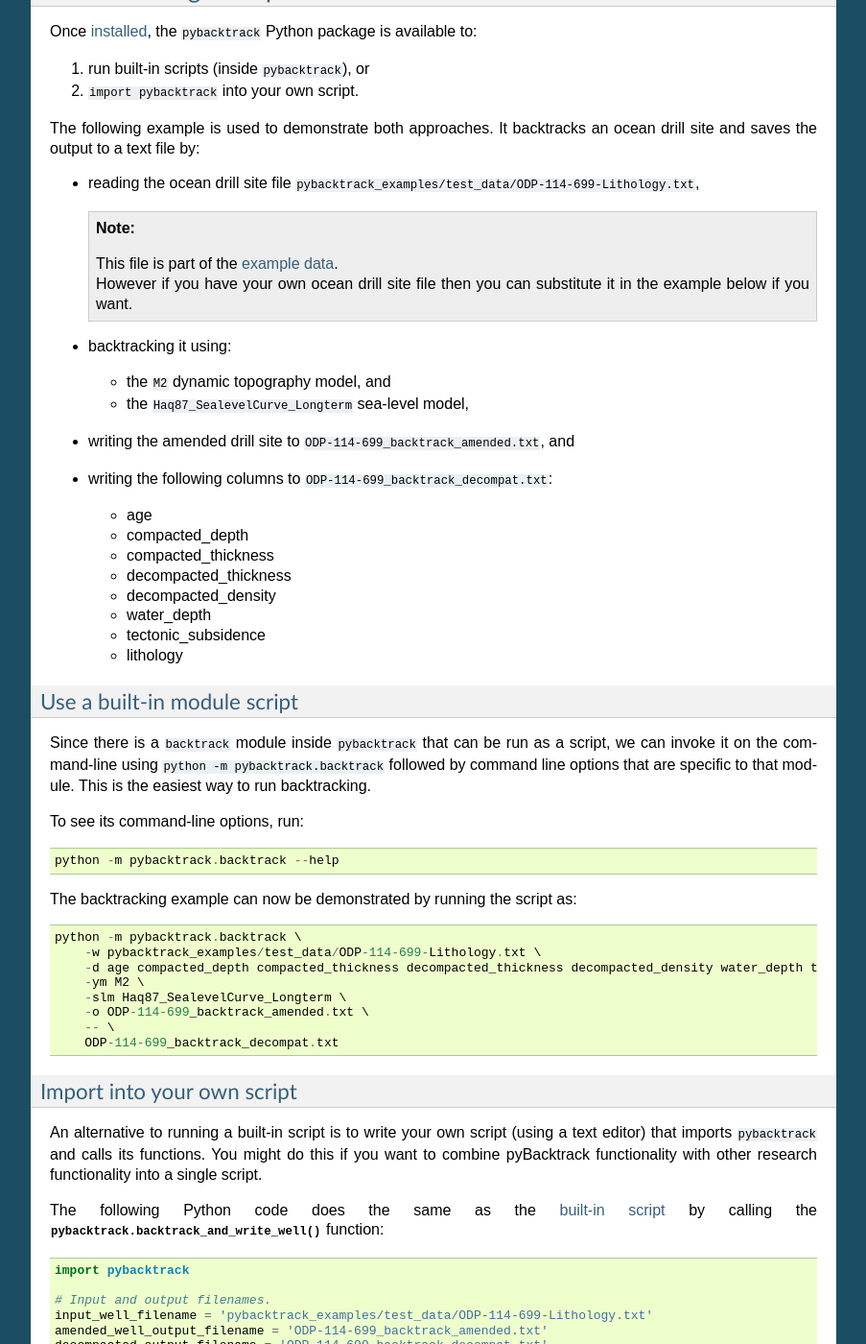
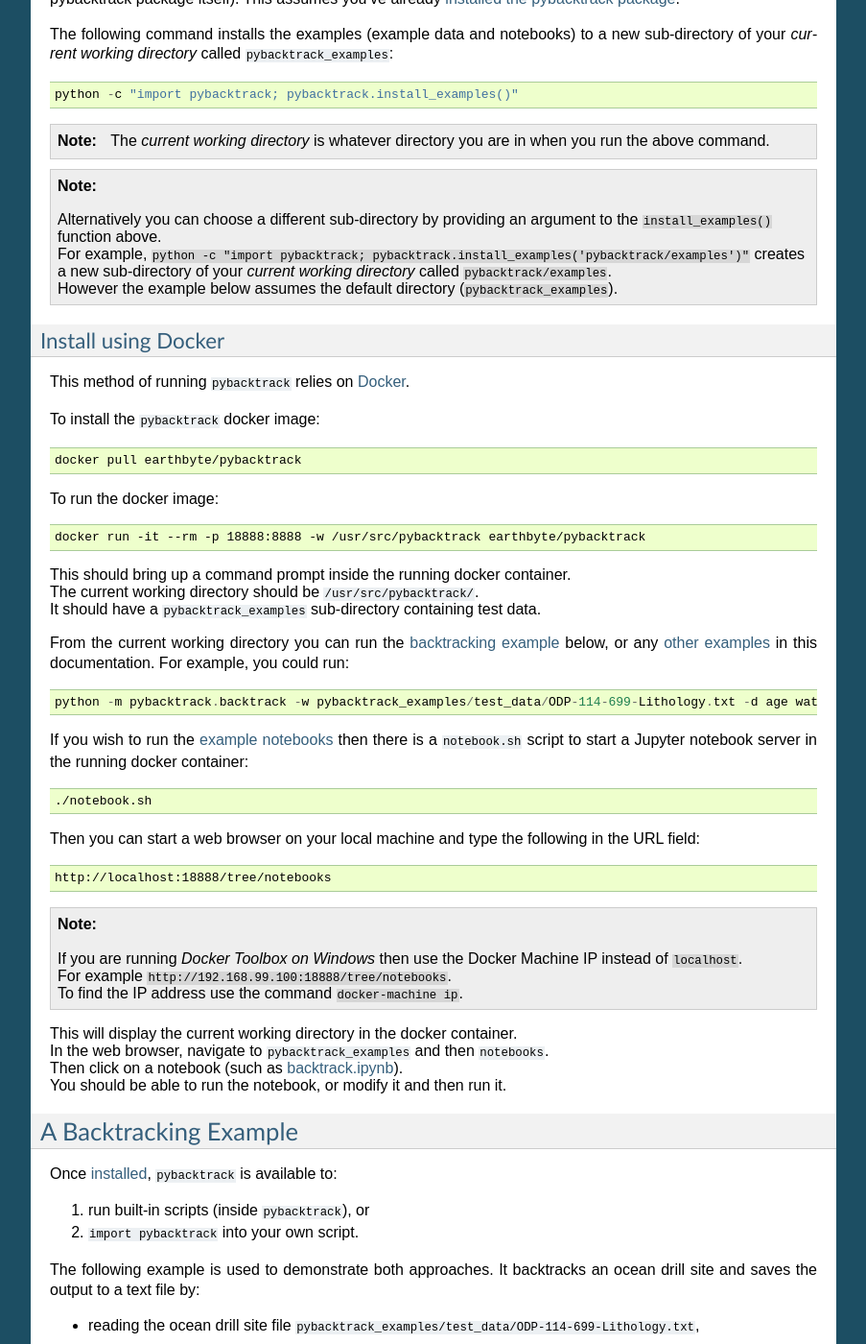
Before and after one commit to EarthByte/pyBacktrack, a Sphinx documentation site: the page built from docs/pybacktrack_getting_started.rst, in a window 1280 px wide and 1400 px high, scrolled down 1610 px. Shown: the whole window at 96% size, without its empty margins (198-1101 px from the left). Built offline with Sphinx 7.4.7, drawn with Linux system fonts in a browser that asks for light colours; some of the changed text lies outside the part shown.

Commit message:
Add Docker installation instructions.

```diff
--- a/docs/pybacktrack_getting_started.rst
+++ b/docs/pybacktrack_getting_started.rst
@@ -5,13 +5,33 @@ Getting Started
 
 .. contents::
    :local:
-   :depth: 2
+   :depth: 3
 
+
+.. _pybacktrack_installation:
+
+Installation
+++++++++++++
+
+You can install ``pybacktrack`` either:
+
+#. using the `pip package manager <https://pypi.org/project/pip/>`_, or
+#. using `Docker <https://www.docker.com/>`_.
+
+Docker is typically more straightforward since all the dependencies of ``pybacktrack`` have been pre-installed.
+
+.. _pybacktrack_install_using_pip:
+
+Install using pip
+-----------------
+
+Python packages installed using pip will typically also have their dependency packages automatically installed also.
+However ``pybacktrack`` requires manual installation of some of its dependencies (as covered in the next section).
 
 .. _pybacktrack_requirements:
 
 Requirements
-------------
+^^^^^^^^^^^^
 
 PyBacktrack depends on:
 
@@ -20,7 +40,7 @@ PyBacktrack depends on:
 - `Generic Mapping Tools (GMT) <http://gmt.soest.hawaii.edu/>`_ (>=5.0.0)
 - `PyGPlates <http://www.gplates.org/>`_
 
-`NumPy` and `SciPy` are automatically installed by `pip` (see :ref:`installation <pybacktrack_install_pybacktrack>`), however `GMT` (version 5 or above) and `pyGPlates` need to be manually installed.
+`NumPy` and `SciPy` are automatically installed by `pip` when :ref:`pybacktrack is installed <pybacktrack_install_pybacktrack>`, however `GMT` (version 5 or above) and `pyGPlates` need to be manually installed.
 
 `GMT` is called via the command-line (shell) and so just needs to be in the PATH in order for `pyBacktrack` to find it.
 Also ensure that version 5 or above (supports NetCDF version 4) is installed since the :ref:`bundled grid files in pyBacktrack<pybacktrack_reference_bundle_data>` are in NetCDF4 format.
@@ -31,8 +51,8 @@ Installation instructions are available `here <http://www.gplates.org/docs/pygpl
 
 .. _pybacktrack_install_pybacktrack:
 
-Install pyBacktrack
--------------------
+Install pybacktrack
+^^^^^^^^^^^^^^^^^^^
 
 To install the latest stable version, run:
 ::
@@ -57,8 +77,8 @@ To install the latest development version (requires Git on local system), run:
 
 .. _pybacktrack_install_examples:
 
-Install examples
-----------------
+Install the examples
+^^^^^^^^^^^^^^^^^^^^
 
 Before running the example below, or any :ref:`other examples <pygplates_overview>`, you'll also need to install the example data (from the pybacktrack package itself).
 This assumes you've already :ref:`installed the pybacktrack package <pybacktrack_install_pybacktrack>`.
@@ -72,16 +92,68 @@ The following command installs the examples (example data and notebooks) to a ne
 .. note:: The *current working directory* is whatever directory you are in when you run the above command.
 
 .. note:: | Alternatively you can choose a different sub-directory by providing an argument to the ``install_examples()`` function above.
-          | For example, ``python -c "import pybacktrack; pybacktrack.install_examples('pybacktrack_examples')"``
-            creates a new sub-directory of your *current working directory* called ``pybacktrack_examples``.
+          | For example, ``python -c "import pybacktrack; pybacktrack.install_examples('pybacktrack/examples')"``
+            creates a new sub-directory of your *current working directory* called ``pybacktrack/examples``.
           | However the example below assumes the default directory (``pybacktrack_examples``).
+
+.. _pybacktrack_install_using_docker:
+
+Install using Docker
+--------------------
+
+This method of running ``pybacktrack`` relies on `Docker <https://www.docker.com/>`_.
+
+To install the ``pybacktrack`` docker image:
+
+.. code-block:: none
+
+    docker pull earthbyte/pybacktrack
+
+To run the docker image:
+
+.. code-block:: none
+
+    docker run -it --rm -p 18888:8888 -w /usr/src/pybacktrack earthbyte/pybacktrack
+
+| This should bring up a command prompt inside the running docker container.
+| The current working directory should be ``/usr/src/pybacktrack/``.
+| It should have a ``pybacktrack_examples`` sub-directory containing test data.
+
+From the current working directory you can run the :ref:`backtracking example <pybacktrack_a_backtracking_example>` below,
+or any :ref:`other examples <pygplates_overview>` in this documentation. For example, you could run:
+
+.. code-block:: python
+
+    python -m pybacktrack.backtrack -w pybacktrack_examples/test_data/ODP-114-699-Lithology.txt -d age water_depth -- ODP-114-699_backtrack_decompat.txt
+
+If you wish to run the `example notebooks <https://github.com/EarthByte/pyBacktrack/tree/master/pybacktrack/notebooks>`_
+then there is a ``notebook.sh`` script to start a Jupyter notebook server in the running docker container:
+
+.. code-block:: none
+
+    ./notebook.sh
+
+Then you can start a web browser on your local machine and type the following in the URL field:
+
+.. code-block:: none
+
+    http://localhost:18888/tree/notebooks
+
+.. note:: | If you are running *Docker Toolbox on Windows* then use the Docker Machine IP instead of ``localhost``.
+          | For example ``http://192.168.99.100:18888/tree/notebooks``.
+          | To find the IP address use the command ``docker-machine ip``.
+
+| This will display the current working directory in the docker container.
+| In the web browser, navigate to ``pybacktrack_examples`` and then ``notebooks``.
+| Then click on a notebook (such as `backtrack.ipynb <https://github.com/EarthByte/pyBacktrack/blob/master/pybacktrack/notebooks/backtrack.ipynb>`_).
+| You should be able to run the notebook, or modify it and then run it.
 
 .. _pybacktrack_a_backtracking_example:
 
 A Backtracking Example
-----------------------
+++++++++++++++++++++++
 
-Once :ref:`installed <pybacktrack_install_pybacktrack>`, the ``pybacktrack`` Python package is available to:
+Once :ref:`installed <pybacktrack_installation>`, ``pybacktrack`` is available to:
 
 #. run built-in scripts (inside ``pybacktrack``), or
 #. ``import pybacktrack`` into your own script.
@@ -113,7 +185,7 @@ The following example is used to demonstrate both approaches. It backtracks an o
 .. _pybacktrack_use_a_builtin_module_script:
 
 Use a built-in module script
-^^^^^^^^^^^^^^^^^^^^^^^^^^^^
+----------------------------
 
 Since there is a ``backtrack`` module inside ``pybacktrack`` that can be run as a script,
 we can invoke it on the command-line using ``python -m pybacktrack.backtrack`` followed by command line options that are specific to that module.
@@ -141,7 +213,7 @@ The backtracking example can now be demonstrated by running the script as:
 .. _pybacktrack_import_into_your_own_script:
 
 Import into your own script
-^^^^^^^^^^^^^^^^^^^^^^^^^^^
+---------------------------
 
 An alternative to running a built-in script is to write your own script (using a text editor) that imports ``pybacktrack`` and
 calls its functions. You might do this if you want to combine pyBacktrack functionality with other research functionality into a single script.
--- a/docs/pybacktrack_overview.rst
+++ b/docs/pybacktrack_overview.rst
@@ -12,7 +12,7 @@ This document gives a brief overview of the scripts inside the ``pybacktrack`` p
 Running pyBacktrack
 -------------------
 
-Once :ref:`installed <pybacktrack_install_pybacktrack>`, the ``pybacktrack`` Python package is available to:
+Once :ref:`installed <pybacktrack_installation>`, the ``pybacktrack`` Python package is available to:
 
 #. :ref:`run built-in scripts <pybacktrack_running_the_scripts_built_into_pybacktrack>` (inside ``pybacktrack``), or
 #. ``import pybacktrack`` :ref:`into your own script <pybacktrack_running_your_own_script_that_imports_pybacktrack>`.
```
